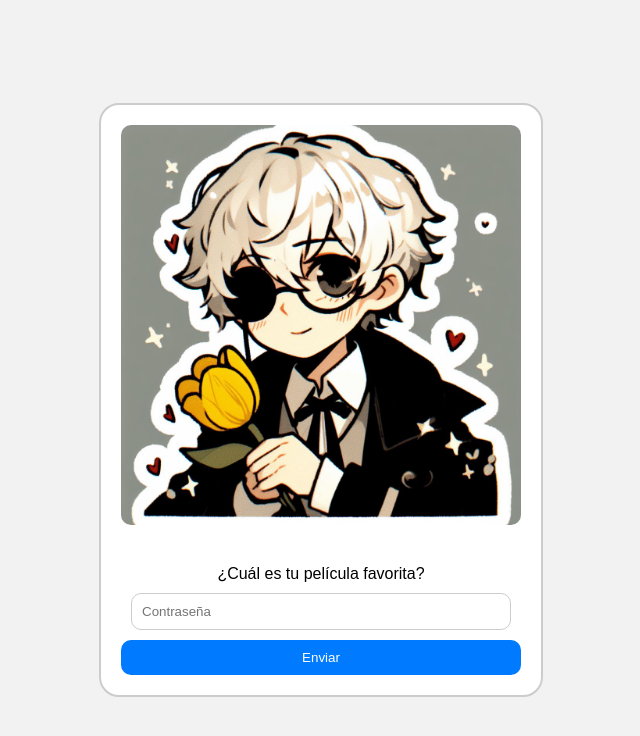
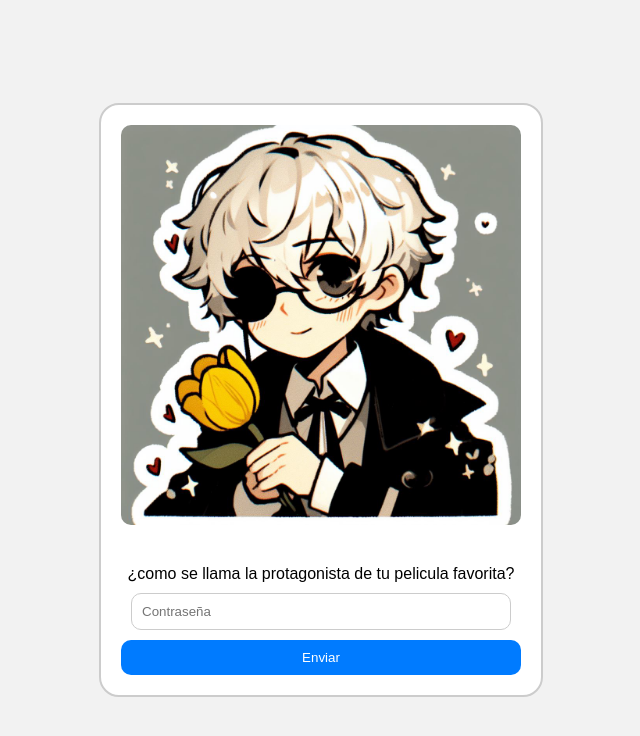
Before and after one commit to Mkoruwu/Mkoruwu.github.io, a plain HTML site: page index.html in a window 1280 px wide. Shown: the whole page, without its empty margins (319-959 px from the left). Drawn offline with Linux system fonts and the light colour scheme.

Commit message:
Update index.html

```diff
--- a/index.html
+++ b/index.html
@@ -10,7 +10,7 @@
     <div class="main-container">
         <div class="container">
             <img src="amarilla.jpeg" alt="Coraline" class="logo">
-            <p class="question">¿Cuál es tu película favorita?</p>
+            <p class="question">¿como se llama la protagonista de tu pelicula favorita?</p>
             <form id="passwordForm" onsubmit="checkPassword(); return false;">
                 <input type="password" id="passwordInput" placeholder="Contraseña" class="input-field">
                 <button type="submit" class="submit-button">Enviar</button>
```
